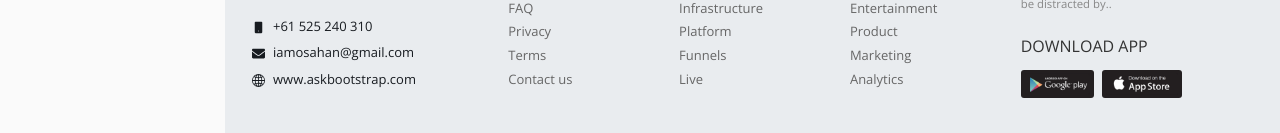
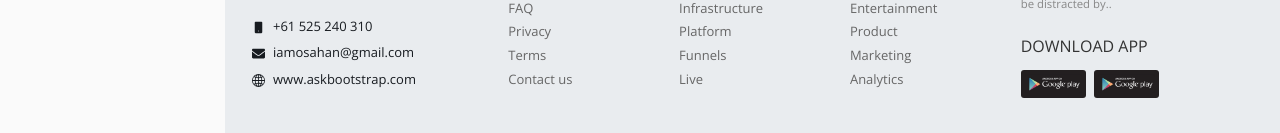
Before and after one commit to MamtazDev/nextjs-typescript-straming-wicon, a Next.js app: page / in a window 1280 px wide. Shown: the part 1552-1685 px from the top of the page. Built offline with nearby package versions, Linux system fonts and the light colour scheme.

Commit message:
issue resolve

```diff
--- a/components/Atomics/VideoCard/VideoCard.tsx
+++ b/components/Atomics/VideoCard/VideoCard.tsx
@@ -51,6 +51,7 @@ const VideoCard: React.FC<VideoCardProps> = ({
               alt={imgAlt}
               width={387}
               height={242}
+              priority
             />
           </a>
           <div className="time">{time}</div>
--- a/components/Footer/FatFooter.tsx
+++ b/components/Footer/FatFooter.tsx
@@ -22,6 +22,7 @@ import { BsGlobe2 } from "react-icons/bs";
 import { AiFillMobile } from "react-icons/ai";
 import { HiArrowNarrowRight } from "react-icons/hi";
 import { Form } from "react-bootstrap";
+import Image from 'next/image'
 
 const FatFooter = () => {
   return (
@@ -33,7 +34,14 @@ const FatFooter = () => {
               <Col lg={3} md={3}>
                 <div className="footer-logo">
                   <a className="logo" href="index.html">
-                    <img alt="" src={logo.src} className="img-fluid" />
+                    {/* 88/29 */}
+                    <Image
+                      src={logo.src}
+                      alt={logo.src}
+                      width={88}
+                      height={29}
+                    />
+                    {/* <img alt="" src={logo.src} className="img-fluid" /> */}
                   </a>
                 </div>
                 <p>
@@ -173,10 +181,22 @@ const FatFooter = () => {
                 <h6 className="mb-2 mt-4">DOWNLOAD APP</h6>
                 <div className="app d-flex gap-2">
                   <a href="#" className="mr-1">
-                    <img alt="" src={google.src} />
+                  <Image
+                      src={google.src}
+                      alt={google.src}
+                      width={65}
+                      height={22}
+                    />
+                    {/* <img alt="" src={google.src} /> */}
                   </a>
                   <a href="#">
-                    <img alt="" src={apple.src} />
+                  <Image
+                      src={google.src}
+                      alt={google.src}
+                      width={65}
+                      height={22}
+                    />
+                    {/* <img alt="" src={apple.src} /> */}
                   </a>
                 </div>
               </Col>
--- a/styles/globals.css
+++ b/styles/globals.css
@@ -17,6 +17,7 @@ Version: 1.0
 @font-face {
   font-family: "Font Awesome 5 free";
   src: url("../webfonts/fa-solid-900.ttf");
+  font-display: "swap";
 }
 
 :root {
```
